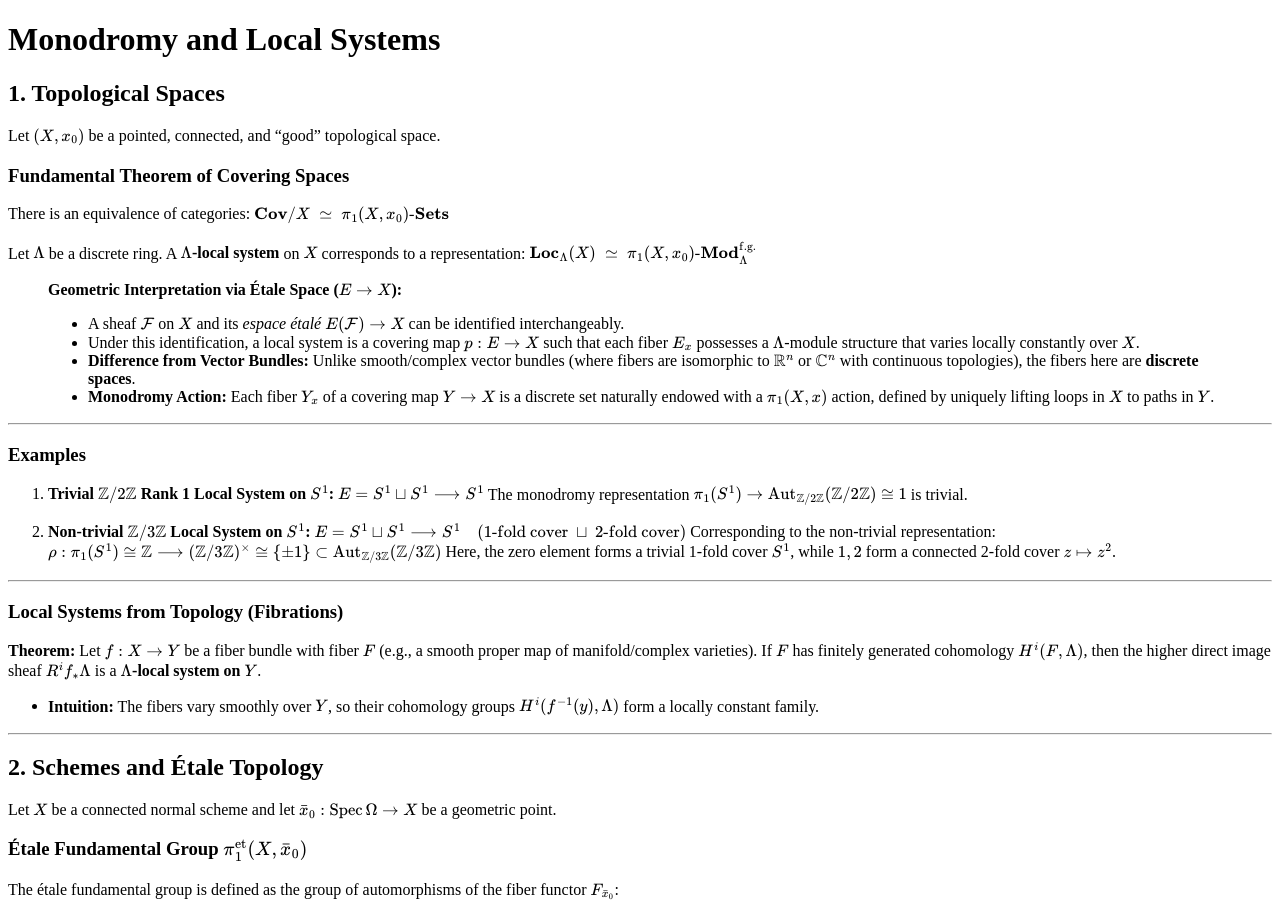
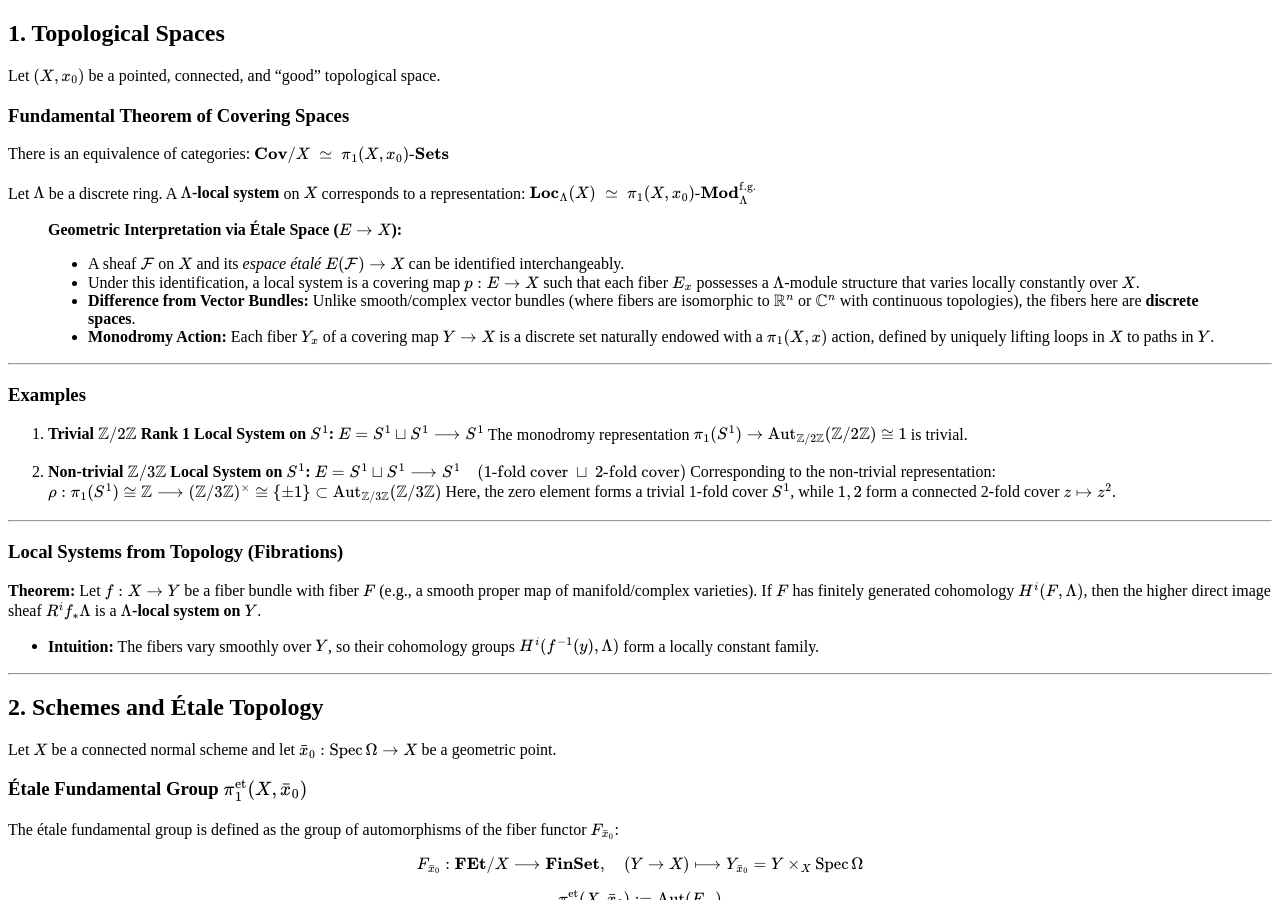
Before and after one commit to alchan00/alchan00.github.io, a Jekyll site: the page built from daily-notes/2026-09-01/index.md, in a window 1280 px wide and 900 px high. Built offline with Jekyll 4.4.1, drawn with Linux system fonts in a browser that asks for light colours; our own code applies the rules of GitHub Pages for plain Markdown files.

Commit message:
Update index.md

```diff
--- a/daily-notes/2026-09-01/index.md
+++ b/daily-notes/2026-09-01/index.md
@@ -1,4 +1,4 @@
-# Monodromy and Local Systems
+
 
 ## 1. Topological Spaces
 
```
